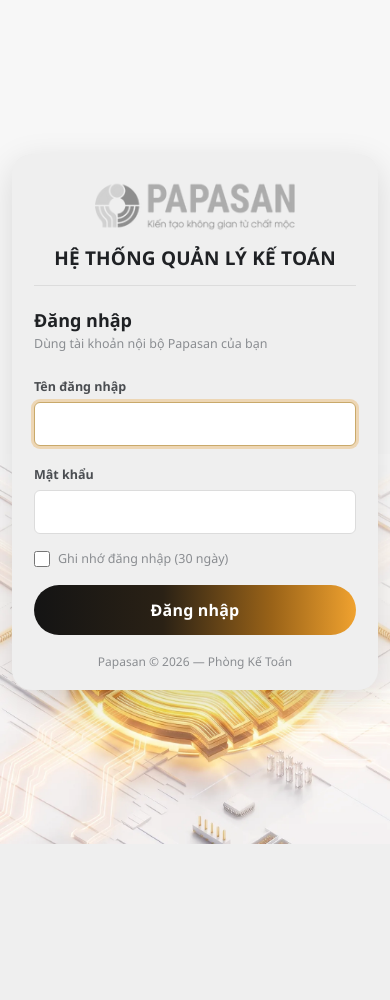
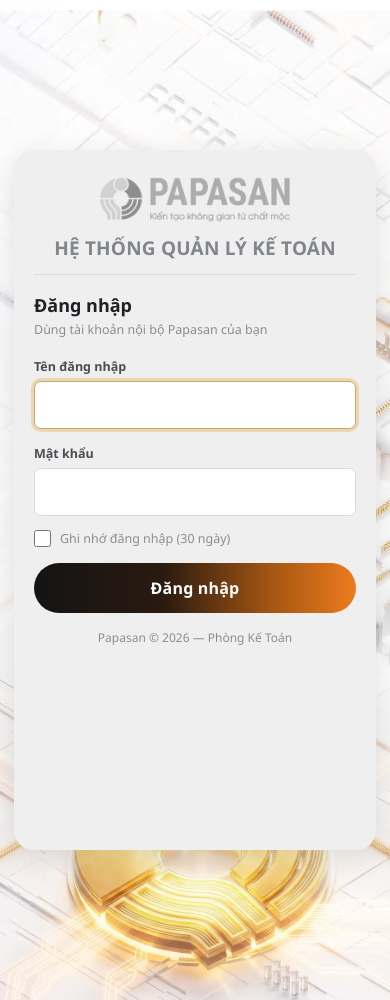
Before and after one commit to longdevbf/qlpps-ketoan, a FastAPI app: page /login in a window 390 px wide. Before the commit the page ends 844 px from the top, so only its background shows below. Run offline with FastAPI, Linux system fonts and the light colour scheme; parts of the project's set-up code (start-up, migrations or seed data) failed here and were passed over.

Commit message:
feat(login): the dang nhap 600px, nut cam #EE7B1D, anh nen mobile moi
Dong bo cung mot khuon login cho ca 8 app (xem qlpps-baogia 694609f).

- .lg-card 430px -> 600px; le phai = max(24px, 34% - 300px) de tam the dung
  66% be ngang o MOI do phan giai (ban cu dung 10vw nen tam troi theo man).
- Duoi gradient nut doi tu ho phach #F0A22F sang cam #EE7B1D.
- Them --lg-ink-title #82868A cho tieu de he thong (3.19:1 tren nen #EFEFEF).
- Anh nen mobile thay moi + them ?v=<hash> vao preload/background de trinh
  duyet khong dung ban cache cu.

Co-Authored-By: Claude Opus 5 (1M context) <noreply@anthropic.com>

```diff
--- a/templates/login.html
+++ b/templates/login.html
@@ -30,11 +30,11 @@
 <!-- Ảnh nền là thứ nặng nhất trang. preload để nó tải song song với CSS thay vì
      đợi CSS parse xong mới biết cần tải.
      `media` là bắt buộc, không phải tô điểm: không có nó thì điện thoại tải cả
-     bản desktop 130 KB nó KHÔNG BAO GIỜ dùng, cộng thêm 66 KB bản mobile —
+     bản desktop 130 KB nó KHÔNG BAO GIỜ dùng, cộng thêm 78 KB bản mobile —
      tốn gần gấp ba trên đúng loại kết nối yếu nhất. Ngưỡng 900px phải khớp
      media query ở cuối <style>. -->
-<link rel="preload" as="image" href="/static/login_bg.webp" media="(min-width:901px)">
-<link rel="preload" as="image" href="/static/login_bg_mobile.webp" media="(max-width:900px)">
+<link rel="preload" as="image" href="/static/login_bg.webp?v=baa970d3" media="(min-width:901px)">
+<link rel="preload" as="image" href="/static/login_bg_mobile.webp?v=100ee82e" media="(max-width:900px)">
 <style>
 *,*::before,*::after{box-sizing:border-box;margin:0;padding:0}
 
@@ -53,10 +53,17 @@
   --lg-ink-1: #1F2124;
   --lg-ink-2: #4A4D51;
   --lg-ink-3: #8A8D91;
+  /* Tiêu đề hệ thống để XÁM cùng tông với wordmark Papasan ngay phía trên
+     (wordmark bị grayscale(1) opacity(.55) nên hiện ra ~#B7B7B7). Không lấy
+     đúng #B7B7B7: trên nền thẻ #EFEFEF nó chỉ còn 1.8:1, đọc không nổi.
+     #82868A là điểm xám đậm nhất vẫn "cùng tông logo" mà đạt 3.19:1 — ngưỡng
+     3:1 cho chữ lớn in đậm. Đừng làm nhạt thêm. */
+  --lg-ink-title: #82868A;
   --lg-ring:  0 0 0 3px rgba(233,155,44,.30);
-  /* Nút: đen -> hổ phách. Điểm dừng 40%/74% giữ nửa trái gần như đen đúng như
-     bản thiết kế; chuyển hết sang cam sẽ thành nút cam đặc, không còn giống. */
-  --lg-btn:   linear-gradient(90deg,#141414 0%,#2A2115 40%,#9A6318 74%,#F0A22F 100%);
+  /* Nút: đen -> CAM. Điểm dừng 40%/74% giữ nửa trái gần như đen đúng như bản
+     thiết kế; chuyển hết sang cam sẽ thành nút cam đặc, không còn giống.
+     Đuôi là cam #EE7B1D chứ KHÔNG phải hổ phách #F0A22F — bản cũ ngả vàng. */
+  --lg-btn:   linear-gradient(90deg,#141414 0%,#2A1A10 40%,#A55712 74%,#EE7B1D 100%);
 }
 
 html,body{height:100%}
@@ -75,67 +82,77 @@ body{
 .lg-stage{
   display:flex;align-items:center;justify-content:flex-end;
   min-height:100vh;min-height:100dvh;
-  background:var(--lg-page) url('/static/login_bg.webp') 32% center/cover no-repeat;
+  background:var(--lg-page) url('/static/login_bg.webp?v=baa970d3') 32% center/cover no-repeat;
 }
 
 .lg-panel{
   flex:0 0 auto;
   display:flex;align-items:center;justify-content:center;
-  /* Đệm phải lớn để đẩy thẻ vào trong, không dính mép màn. Dùng clamp theo vw
-     nên màn càng rộng thẻ càng lùi vào — giữ được cân đối ở cả 1366 lẫn 2560,
-     thứ mà một giá trị px cố định không làm được. */
-  padding:24px clamp(28px,10vw,200px);
+  padding:24px 0;
+  /* Lề phải LÀ thứ quyết định thẻ nằm đâu (.lg-stage căn flex-end).
+     Công thức cho tâm thẻ đứng đúng 66% bề ngang ở MỌI màn:
+         lề = 34% − (nửa bề ngang thẻ) = 34% − 300px
+     ⇒ mép phải thẻ = W − (0,34W − 300) ⇒ tâm = 0,66W. Bản cũ để 10vw nên tâm
+     trôi theo màn: 75% ở 1920 mà 72% ở 2560 — càng rộng càng dạt sang phải.
+     300px LÀ NỬA CỦA width:600px ở .lg-card — đổi bề ngang thẻ thì phải đổi số
+     này, không thì tâm lệch. max(24px, …) chặn lề âm khi màn hẹp hơn ~880px. */
+  margin-right:max(24px, calc(34% - 300px));
 }
 
 .lg-card{
-  width:430px;max-width:100%;
+  /* 600px chứ không phải 430px gốc: bản thiết kế muốn thẻ chiếm mảng lớn hơn
+     hẳn trên nền ảnh. Mọi kích thước bên trong (đệm, cỡ chữ, chiều cao ô nhập)
+     đã nhân theo cùng tỉ lệ — đổi mỗi width sẽ ra thẻ rộng mà ruột nhỏ.
+     Đây là cỡ DESKTOP; mobile chốt trần riêng nhỏ hơn nhiều, xem media query. */
+  width:600px;max-width:80%;
+  height: 700px;
   background:var(--lg-card);
-  border-radius:14px;
+  border-radius:16px;
   /* Bóng đậm hơn bản cũ: thẻ xám nhạt đứng trên nền ảnh cũng sáng, không có
      bóng đủ sâu thì hai mảng dính vào nhau, không thấy mép thẻ */
   box-shadow:0 12px 44px rgba(0,0,0,.16);
-  padding:30px 32px 24px;
+  padding:40px 46px 32px;
 }
 
-.lg-logo{display:flex;justify-content:center;margin-bottom:14px}
+.lg-logo{display:flex;justify-content:center;margin-bottom:18px}
 /* Wordmark gốc là cam-nâu. Bản thiết kế để nó xám nhạt cho khỏi tranh màu với
    nút và với ảnh — bỏ dòng filter này là logo về màu thật. */
-.lg-logo img{max-width:200px;width:100%;height:auto;object-fit:contain;filter:grayscale(1) opacity(.55)}
+.lg-logo img{max-width:250px;width:100%;height:auto;object-fit:contain;filter:grayscale(1) opacity(.55)}
 
 .lg-title{
-  font-size:21px;font-weight:800;letter-spacing:.2px;line-height:1.25;
-  text-align:center;color:var(--lg-ink-1);
-  padding-bottom:14px;border-bottom:1px solid var(--lg-line);
+  font-size:26px;font-weight:800;letter-spacing:.2px;line-height:1.25;
+  text-align:center;color:var(--lg-ink-title);
+  padding-bottom:18px;border-bottom:1px solid var(--lg-line);
 }
 
-.lg-h2{font-size:19px;font-weight:800;color:var(--lg-ink-1);margin-top:22px}
-.lg-hint{font-size:12.5px;color:var(--lg-ink-3);margin-top:3px}
+.lg-h2{font-size:22px;font-weight:800;color:var(--lg-ink-1);margin-top:26px}
+.lg-hint{font-size:14px;color:var(--lg-ink-3);margin-top:4px}
 
-.lg-group{margin-top:20px}
+.lg-group{margin-top:22px}
 /* Khoảng thở giữa cụm tiêu đề và ô nhập đầu tiên — bản thiết kế để rộng hơn
    khoảng cách giữa hai ô nhập, để mắt tách được "phần giới thiệu" với "phần điền" */
-form .lg-group:first-of-type{margin-top:26px}
-.lg-group label{display:block;font-size:12.5px;font-weight:700;color:var(--lg-ink-2);margin-bottom:7px}
+form .lg-group:first-of-type{margin-top:30px}
+.lg-group label{display:block;font-size:13.5px;font-weight:700;color:var(--lg-ink-2);margin-bottom:8px}
 .lg-input{
-  width:100%;padding:11px 12px;
+  width:100%;padding:14px 14px;
   background:var(--lg-field);
-  border:1px solid var(--lg-line);border-radius:6px;
-  font-family:inherit;font-size:14.5px;color:var(--lg-ink-1);
+  border:1px solid var(--lg-line);border-radius:7px;
+  font-family:inherit;font-size:16px;color:var(--lg-ink-1);
   outline:none;transition:border-color .15s,box-shadow .15s;
 }
 .lg-input:focus{border-color:#C9A96A;box-shadow:var(--lg-ring)}
 
 .lg-remember{
-  display:flex;align-items:center;gap:8px;margin-top:16px;
-  font-size:12.5px;color:var(--lg-ink-3);cursor:pointer;user-select:none;
+  display:flex;align-items:center;gap:9px;margin-top:18px;
+  font-size:13.5px;color:var(--lg-ink-3);cursor:pointer;user-select:none;
 }
-.lg-remember input{width:16px;height:16px;flex:none;accent-color:#B8791C;cursor:pointer}
+.lg-remember input{width:17px;height:17px;flex:none;accent-color:#B8791C;cursor:pointer}
 
 .lg-btn{
-  width:100%;margin-top:18px;padding:14px;
+  width:100%;margin-top:22px;padding:17px;
   background:var(--lg-btn);
   color:#FFFFFF;border:none;border-radius:999px;
-  font-family:inherit;font-size:16px;font-weight:700;letter-spacing:.2px;
+  font-family:inherit;font-size:18px;font-weight:700;letter-spacing:.2px;
   cursor:pointer;transition:filter .15s;
 }
 .lg-btn:hover{filter:brightness(1.08)}
@@ -143,50 +160,74 @@ form .lg-group:first-of-type{margin-top:26px}
 .lg-btn:focus-visible{box-shadow:var(--lg-ring)}
 .lg-btn:disabled{cursor:default;filter:grayscale(.4) brightness(.9)}
 
-.lg-foot{margin-top:18px;text-align:center;font-size:12px;color:var(--lg-ink-3)}
+.lg-foot{margin-top:22px;text-align:center;font-size:13px;color:var(--lg-ink-3)}
 
 /* Hộp báo lỗi/thành công dùng token trạng thái của chính app — đây là chỗ duy
    nhất trang này mượn màu hệ thống, vì lỗi phải trông giống lỗi ở mọi màn khác */
-.lg-msg{border-radius:7px;padding:9px 12px;font-size:13.5px;margin-top:16px;line-height:1.45}
+.lg-msg{border-radius:8px;padding:11px 14px;font-size:14.5px;margin-top:18px;line-height:1.45}
 .lg-msg.err{background:var(--danger-soft);color:var(--danger-fg)}
 .lg-msg.ok{background:var(--success-soft);color:var(--success-fg)}
-.lg-field-err{color:var(--danger,#B02A18);font-size:12px;margin-top:5px}
+.lg-field-err{color:var(--danger,#B02A18);font-size:13px;margin-top:6px}
 
 /* ── MOBILE ────────────────────────────────────────────────────────────────
-   Đổi ảnh nền sang bản cắt vuông quanh khối tròn vàng — dùng ảnh ngang của
-   desktop trên khung dọc thì khối tròn bị xén mất. */
+   Đổi sang bản ảnh DỌC 1080×1920 — ảnh ngang của desktop đặt trên khung dọc
+   thì `cover` xén mất khối tròn. Bản dọc đã dựng sẵn đúng bố cục cần: kết cấu
+   bo mạch ở nửa trên (chỗ thẻ nổi lên), khối tròn vàng ở đáy. */
 @media (max-width:900px){
-  /* Ảnh vẫn là NỀN, thẻ vẫn đè lên — giống desktop, chỉ khác cách trải ảnh.
-     KHÔNG dùng `cover` ở đây: màn dọc rất hẹp so với ảnh, cover sẽ phóng ảnh
-     theo chiều cao rồi cắt hai bên, khối tròn vàng bị xén mất gần nửa.
-     `100% auto` + neo đáy: ảnh vừa đúng bề ngang màn, nằm ở đáy, phần trên là
-     --lg-page — mà --lg-page CHÍNH LÀ màu mép ảnh (#F7F7F7) nên không nhìn ra
-     chỗ ảnh bắt đầu. Thẻ phủ xuống chờm lên mép trên của ảnh. */
+  /* `cover` DÙNG ĐƯỢC ở đây vì ảnh đã là bản dọc 9:16, gần đúng tỉ lệ điện
+     thoại — chỗ bị xén chỉ là lề bo mạch hai bên, khối tròn nằm giữa nên
+     không suy suyển. (Cảnh báo "đừng dùng cover" của bản cũ là dành cho ảnh
+     VUÔNG: vuông trên khung dọc thì cover phóng theo chiều cao rồi cắt hai
+     bên, mất gần nửa khối tròn.)
+     Neo `bottom` chứ không `center`: màn thấp hơn 9:16 thì phần dư bị cắt,
+     cắt ở trên (toàn bo mạch) chứ đừng cắt vào khối tròn ở đáy. */
   .lg-stage{
     align-items:flex-start;justify-content:center;
-    background:var(--lg-page) url('/static/login_bg_mobile.webp') center bottom/100% auto no-repeat;
+    background:var(--lg-page) url('/static/login_bg_mobile.webp?v=100ee82e') center bottom/cover no-repeat;
   }
   /* margin-block:auto chứ KHÔNG phải align-items:center — hai cái cùng canh
      giữa dọc, nhưng khi thẻ cao hơn màn (điện thoại nhỏ, bàn phím bật lên,
      thêm dòng báo lỗi) thì align-items:center cắt mất phần đầu thẻ và KHÔNG
      cuộn tới được. margin auto hết chỗ trống thì tự về 0, thẻ tụt lên đầu và
      trang cuộn bình thường. */
-  .lg-panel{width:100%;padding:20px 12px;margin-block:auto}
-  .lg-card{width:100%;max-width:460px;border-radius:20px;padding:26px 22px 20px;
+  /* NEO LÊN TRÊN, không margin-block:auto nữa. Canh giữa dọc thì thẻ tụt xuống
+     đè kín ảnh: đo ở 390×844 thẻ chạm đáy còn cách 108px, mà 108px đó là MÉP
+     DƯỚI ảnh — phần bo mạch, không có khối tròn vàng, nên nhìn ra một vệt vàng
+     nhoè chứ không ra hình. Neo lên trên thì dải ảnh dưới thẻ luôn đủ để thấy
+     khối tròn. Thẻ cao hơn màn thì trang cuộn bình thường — vẫn không bị cắt
+     đầu như align-items:center. */
+  .lg-panel{width:100%;padding:150px 14px;margin-block:0;margin-right:0}
+  /* Cỡ MOBILE gọn hẳn so với desktop 600px. Không phải để "cho vừa bề ngang" —
+     460px thì màn nào cũng vừa — mà để thẻ ĐỦ THẤP, chừa dải ảnh ở đáy. Mỗi
+     50px chiều cao thẻ ăn thẳng 50px của ảnh. Phóng to lại là ảnh mất. */
+  .lg-card{width:100%;max-width:460px;border-radius:20px;padding:24px 20px 18px;
            box-shadow:0 10px 34px rgba(0,0,0,.13)}
-  .lg-title{font-size:19px}
-  .lg-h2{font-size:18px}
+  .lg-logo{margin-bottom:12px}
+  .lg-logo img{max-width:190px}
+  .lg-title{font-size:19px;padding-bottom:13px}
+  .lg-h2{font-size:18px;margin-top:18px}
+  .lg-hint{font-size:12.5px}
+  .lg-group{margin-top:16px}
+  form .lg-group:first-of-type{margin-top:20px}
+  .lg-group label{font-size:12.5px;margin-bottom:6px}
+  /* Chỉ hạ đệm, GIỮ font-size:16px của desktop: dưới 16px thì iOS Safari tự
+     phóng to cả trang khi chạm vào ô nhập, người dùng phải chụm tay thu lại. */
+  .lg-input{padding:12px}
+  .lg-remember{margin-top:14px;font-size:12.5px}
+  .lg-btn{margin-top:16px;padding:14px;font-size:16px}
+  .lg-foot{margin-top:16px;font-size:12px}
+  .lg-msg{font-size:13.5px;margin-top:14px;padding:9px 12px}
 }
 @media (max-width:380px){
-  .lg-card{padding:22px 18px 18px}
-  .lg-title{font-size:17px}
+  .lg-card{padding:22px 16px 16px}
+  .lg-title{font-size:17.5px}
 }
 /* Màn thấp (điện thoại xoay ngang): bỏ ảnh đi, nhường chỗ cho form */
 /* Màn thấp (điện thoại xoay ngang): ảnh neo đáy sẽ bị thẻ đè kín hoàn toàn,
    giữ lại chỉ tốn băng thông — bỏ hẳn, nhường chỗ cho form. */
 @media (max-height:520px) and (max-width:900px){
   .lg-stage{background-image:none;align-items:center}
-  .lg-panel{padding:14px 12px}
+  .lg-panel{padding:14px 12px;margin-block:auto}
 }
 </style>
 </head>
@@ -200,7 +241,7 @@ form .lg-group:first-of-type{margin-top:26px}
         <!-- Logo tự host trong static/ — bản URL papasanvietnam.vn cũ làm trang
              đổi giao diện tuỳ mạng: tải được thì có logo, rớt mạng thì thành
              chữ trơn. onerror giữ lại chữ để trang không bao giờ trống đầu. -->
-        <img src="/static/papasan_logo_wordmark.png" alt="Papasan Việt Nam"
+        <img src="/static/papasan_logo_wordmark.png?v=2e7e6c18" alt="Papasan Việt Nam"
              onerror="this.outerHTML='<span style=&quot;font-weight:900;letter-spacing:2px;color:var(--lg-ink-3)&quot;>PAPASAN</span>'">
       </div>
 
```
Also changed, not shown: static/login_bg_mobile.webp.
